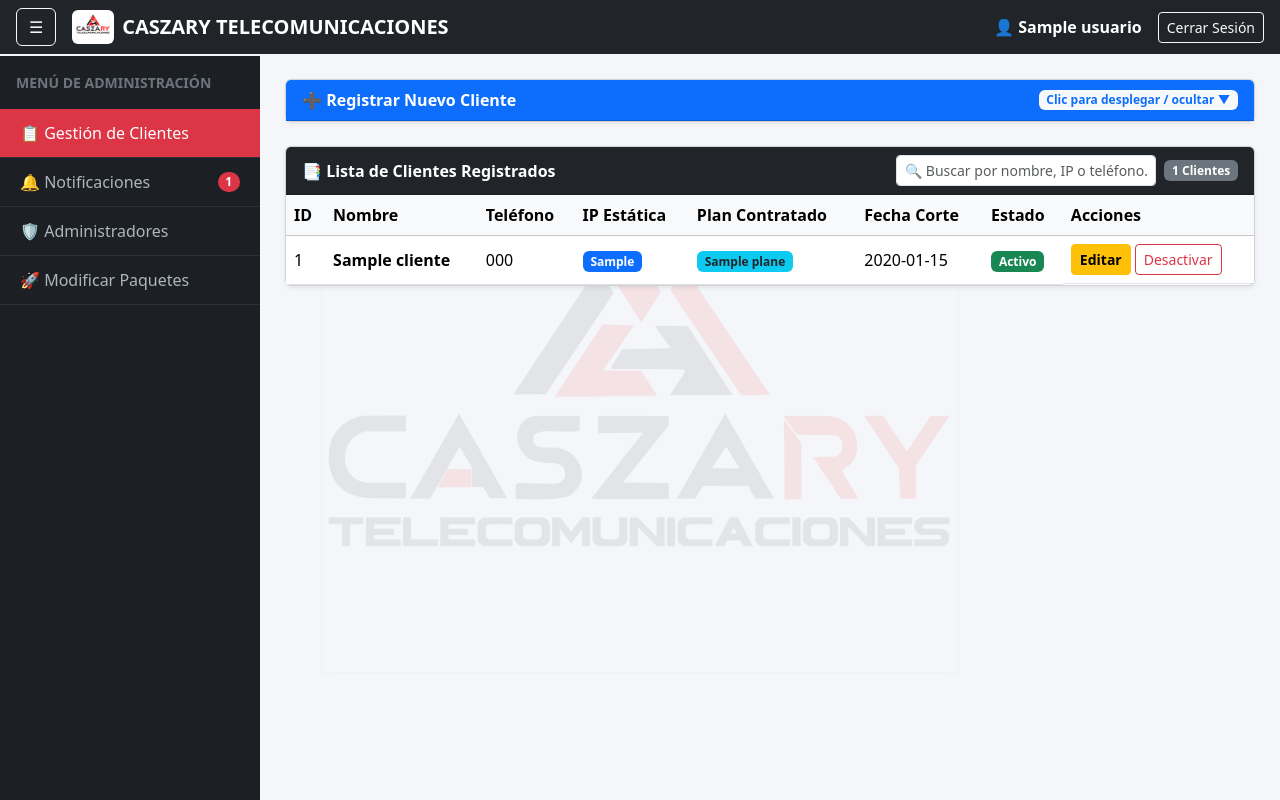
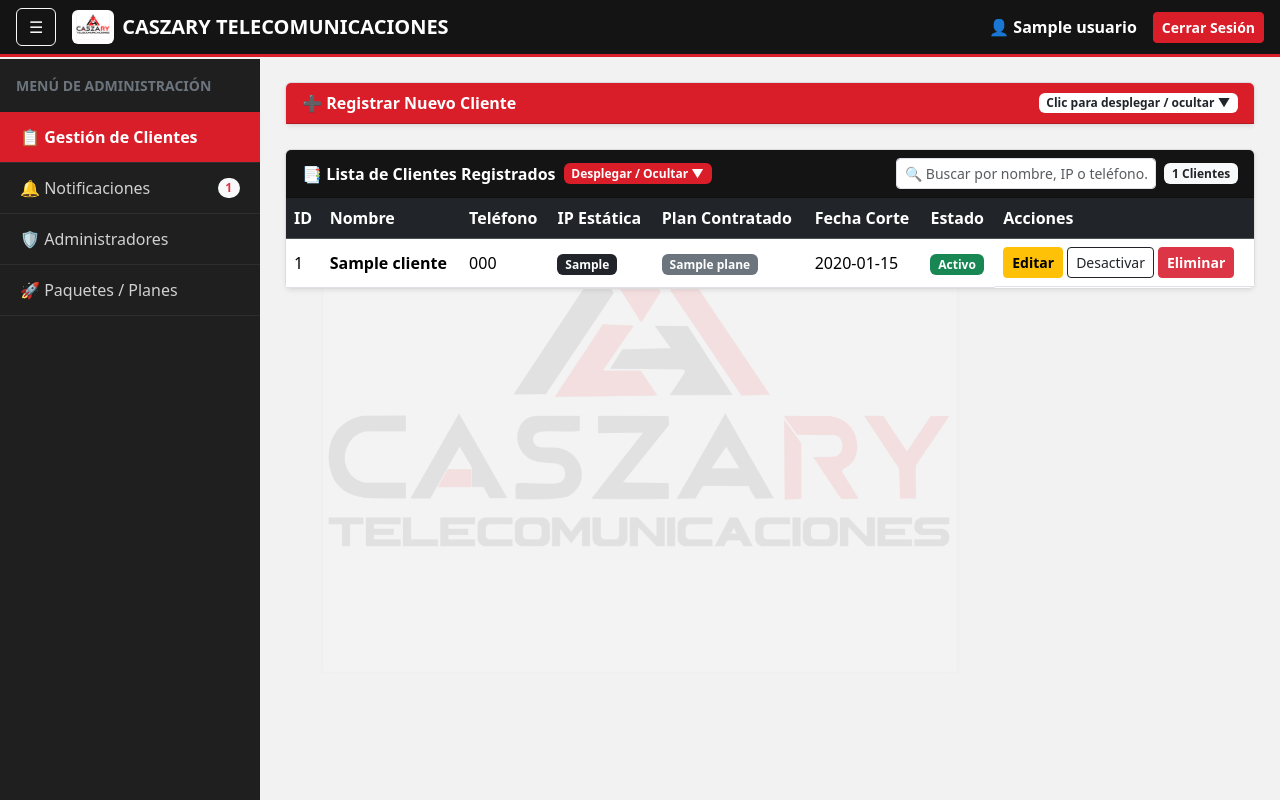
Before and after one commit to 236w0022-collab/gestion-mikrotik, a FastAPI app: template templates/panelad.html in a window 1280 px wide. Run offline with FastAPI, Linux system fonts and the light colour scheme; the template is opened without the code that fills it: most values are stand-ins (such as "Sample title", 1, 10 or a date in 2020).

Commit message:
Colores institucionales CASZARY, eliminar cliente, lista desplegable y agregar planes

```diff
--- a/main.py
+++ b/main.py
@@ -24,7 +24,7 @@ templates = Jinja2Templates(directory="templates")
 
 # --- MODELOS PYDANTIC ADICIONALES ---
 
-class PlanUpdate(BaseModel):
+class PlanCreateOrUpdate(BaseModel):
     nombre: str
     velocidad_subida: str
     velocidad_bajada: str
@@ -103,8 +103,21 @@ def obtener_planes(db: Session = Depends(get_db)):
     return db.query(models.Plan).order_by(models.Plan.id).all()
 
 
+@app.post("/api/planes")
+def crear_plan(datos: PlanCreateOrUpdate, db: Session = Depends(get_db)):
+    nuevo_plan = models.Plan(
+        nombre=datos.nombre,
+        velocidad_subida=datos.velocidad_subida,
+        velocidad_bajada=datos.velocidad_bajada
+    )
+    db.add(nuevo_plan)
+    db.commit()
+    db.refresh(nuevo_plan)
+    return {"mensaje": "Plan creado correctamente", "id": nuevo_plan.id}
+
+
 @app.put("/api/planes/{plan_id}")
-def actualizar_plan(plan_id: int, datos: PlanUpdate, db: Session = Depends(get_db)):
+def actualizar_plan(plan_id: int, datos: PlanCreateOrUpdate, db: Session = Depends(get_db)):
     plan = db.query(models.Plan).filter(models.Plan.id == plan_id).first()
     if not plan:
         raise HTTPException(status_code=404, detail="Plan no encontrado")
@@ -165,6 +178,17 @@ def cambiar_estado_cliente(cliente_id: int, db: Session = Depends(get_db)):
     return cliente
 
 
+@app.delete("/api/clientes/{cliente_id}")
+def eliminar_cliente(cliente_id: int, db: Session = Depends(get_db)):
+    cliente = db.query(models.Cliente).filter(models.Cliente.id == cliente_id).first()
+    if not cliente:
+        raise HTTPException(status_code=404, detail="Cliente no encontrado")
+
+    db.delete(cliente)
+    db.commit()
+    return {"mensaje": "Cliente eliminado correctamente"}
+
+
 # --- API REST DE ADMINISTRADORES ---
 
 @app.get("/api/administradores")
--- a/templates/panelad.html
+++ b/templates/panelad.html
@@ -6,8 +6,15 @@
     <title>Panel de Control WISP - CASZARY TELECOMUNICACIONES</title>
     <link href="https://cdn.jsdelivr.net/npm/bootstrap@5.3.2/dist/css/bootstrap.min.css" rel="stylesheet">
     <style>
+        :root {
+            --caszary-red: #D91E2A;
+            --caszary-red-dark: #a8141e;
+            --caszary-black: #141414;
+            --caszary-dark: #1f1f1f;
+        }
+
         body {
-            background-color: #f4f6f9;
+            background-color: #f2f2f2;
             overflow-x: hidden;
             position: relative;
         }
@@ -29,34 +36,66 @@
             z-index: 0;
         }
 
-        /* Navbar Superior */
-        .navbar-custom { background-color: #212529; color: white; z-index: 1030; }
+        /* Navbar Superior Institucional */
+        .navbar-custom {
+            background-color: var(--caszary-black);
+            border-bottom: 3px solid var(--caszary-red);
+            color: white;
+            z-index: 1030;
+        }
+
+        /* Clases Institucionales Rojo / Negro */
+        .bg-caszary-red { background-color: var(--caszary-red) !important; color: #fff !important; }
+        .bg-caszary-black { background-color: var(--caszary-black) !important; color: #fff !important; }
+        .btn-caszary-red {
+            background-color: var(--caszary-red);
+            border-color: var(--caszary-red);
+            color: #fff;
+            font-weight: 600;
+        }
+        .btn-caszary-red:hover {
+            background-color: var(--caszary-red-dark);
+            border-color: var(--caszary-red-dark);
+            color: #fff;
+        }
+        .btn-caszary-black {
+            background-color: var(--caszary-black);
+            border-color: var(--caszary-black);
+            color: #fff;
+            font-weight: 600;
+        }
+        .btn-caszary-black:hover {
+            background-color: #333333;
+            color: #fff;
+        }
 
         /* Sidebar Izquierdo Desplegable */
         #sidebar {
             width: 260px;
-            min-height: calc(100vh - 56px);
-            background-color: #1c2024;
+            min-height: calc(100vh - 59px);
+            background-color: var(--caszary-dark);
             color: #fff;
             transition: margin-left 0.3s ease;
             position: fixed;
-            top: 56px;
+            top: 59px;
             left: 0;
             z-index: 1020;
         }
         #sidebar.collapsed { margin-left: -260px; }
         #sidebar .nav-link {
-            color: #adb5bd;
-            padding: 12px 20px;
-            border-bottom: 1px solid #2c3136;
+            color: #d1d1d1;
+            padding: 13px 20px;
+            border-bottom: 1px solid #2e2e2e;
             cursor: pointer;
             display: flex;
             justify-content: space-between;
             align-items: center;
+            transition: background 0.2s;
         }
         #sidebar .nav-link:hover, #sidebar .nav-link.active {
-            background-color: #dc3545;
+            background-color: var(--caszary-red);
             color: #fff;
+            font-weight: 600;
         }
 
         /* Contenido Principal */
@@ -69,7 +108,10 @@
         }
         #main-content.expanded { margin-left: 0; }
 
-        .card { background-color: rgba(255, 255, 255, 0.94); }
+        .card {
+            background-color: rgba(255, 255, 255, 0.95);
+            border: 1px solid #dcdcdc;
+        }
 
         @media (max-width: 768px) {
             #sidebar { margin-left: -260px; }
@@ -90,7 +132,7 @@
         </div>
         <div class="d-flex align-items-center gap-3">
             <span>👤 <strong>{{ usuario }}</strong></span>
-            <a href="/logout" class="btn btn-outline-light btn-sm">Cerrar Sesión</a>
+            <a href="/logout" class="btn btn-caszary-red btn-sm">Cerrar Sesión</a>
         </div>
     </nav>
 
@@ -103,13 +145,13 @@
             </a>
             <a class="nav-link" onclick="mostrarSeccion('seccion-notificaciones', this)">
                 <span>🔔 Notificaciones</span>
-                <span class="badge bg-danger rounded-pill" id="badge-notif">0</span>
+                <span class="badge bg-light text-danger fw-bold rounded-pill" id="badge-notif">0</span>
             </a>
             <a class="nav-link" onclick="mostrarSeccion('seccion-administradores', this)">
                 <span>🛡️ Administradores</span>
             </a>
             <a class="nav-link" onclick="mostrarSeccion('seccion-paquetes', this)">
-                <span>🚀 Modificar Paquetes</span>
+                <span>🚀 Paquetes / Planes</span>
             </a>
         </nav>
     </div>
@@ -122,12 +164,12 @@
         <!-- ========================================================= -->
         <div id="seccion-clientes" class="seccion-panel">
 
-            <!-- Tarjeta Desplegable: Registrar Nuevo Cliente -->
+            <!-- Tarjeta Desplegable 1: Registrar Nuevo Cliente -->
             <div class="card shadow-sm mb-4">
-                <div class="card-header bg-primary text-white d-flex justify-content-between align-items-center"
+                <div class="card-header bg-caszary-red d-flex justify-content-between align-items-center"
                      style="cursor: pointer;" data-bs-toggle="collapse" data-bs-target="#collapseRegistro">
                     <span class="fw-bold">➕ Registrar Nuevo Cliente</span>
-                    <span class="badge bg-light text-primary">Clic para desplegar / ocultar ▼</span>
+                    <span class="badge bg-white text-dark">Clic para desplegar / ocultar ▼</span>
                 </div>
                 <div id="collapseRegistro" class="collapse">
                     <div class="card-body">
@@ -153,26 +195,32 @@
                                 <input type="date" class="form-control" id="fecha_corte" required>
                             </div>
                             <div class="col-12 text-end">
-                                <button type="submit" class="btn btn-success px-4">Guardar y Sincronizar MikroTik</button>
+                                <button type="submit" class="btn btn-caszary-red px-4">Guardar y Sincronizar MikroTik</button>
                             </div>
                         </form>
                     </div>
                 </div>
             </div>
 
-            <!-- Tabla de Clientes + Barra Buscadora -->
+            <!-- Tarjeta Desplegable 2: Lista de Clientes Registrados + Barra Buscadora -->
             <div class="card shadow-sm">
-                <div class="card-header bg-dark text-white d-flex flex-wrap justify-content-between align-items-center gap-2">
+                <div class="card-header bg-caszary-black d-flex flex-wrap justify-content-between align-items-center gap-2">
+                    <div class="d-flex align-items-center gap-2" style="cursor: pointer;"
+                         data-bs-toggle="collapse" data-bs-target="#collapseListaClientes">
                         <span class="fw-bold">📑 Lista de Clientes Registrados</span>
+                        <span class="badge bg-caszary-red">Desplegar / Ocultar ▼</span>
+                    </div>
+
                     <div class="d-flex align-items-center gap-2">
                         <input type="text" id="buscadorClientes" class="form-control form-control-sm"
                                style="width: 260px;" placeholder="🔍 Buscar por nombre, IP o teléfono...">
-                        <span class="badge bg-secondary" id="contadorClientes">0 Clientes</span>
+                        <span class="badge bg-light text-dark fw-bold" id="contadorClientes">0 Clientes</span>
                     </div>
                 </div>
+                <div id="collapseListaClientes" class="collapse show">
                     <div class="card-body table-responsive p-0">
                         <table class="table table-hover align-middle mb-0">
-                        <thead class="table-light">
+                            <thead class="table-dark">
                                 <tr>
                                     <th>ID</th>
                                     <th>Nombre</th>
@@ -189,13 +237,14 @@
                     </div>
                 </div>
             </div>
+        </div>
 
         <!-- ========================================================= -->
         <!-- SECCIÓN 2: NOTIFICACIONES -->
         <!-- ========================================================= -->
         <div id="seccion-notificaciones" class="seccion-panel d-none">
             <div class="card shadow-sm">
-                <div class="card-header bg-warning text-dark fw-bold">
+                <div class="card-header bg-caszary-red fw-bold">
                     🔔 Alertas de Vencimiento y Cortes Pendientes
                 </div>
                 <div class="card-body">
@@ -212,7 +261,7 @@
             <div class="row g-4">
                 <div class="col-md-5">
                     <div class="card shadow-sm">
-                        <div class="card-header bg-dark text-white fw-bold">➕ Crear Nuevo Administrador</div>
+                        <div class="card-header bg-caszary-black fw-bold">➕ Crear Nuevo Administrador</div>
                         <div class="card-body">
                             <form id="formNuevoAdmin">
                                 <div class="mb-3">
@@ -223,14 +272,14 @@
                                     <label class="form-label fw-bold">Contraseña</label>
                                     <input type="password" class="form-control" id="admin_pass" required placeholder="********">
                                 </div>
-                                <button type="submit" class="btn btn-primary w-100">Registrar Administrador</button>
+                                <button type="submit" class="btn btn-caszary-red w-100">Registrar Administrador</button>
                             </form>
                         </div>
                     </div>
                 </div>
                 <div class="col-md-7">
                     <div class="card shadow-sm">
-                        <div class="card-header bg-secondary text-white fw-bold">👥 Administradores Registrados</div>
+                        <div class="card-header bg-caszary-black fw-bold">👥 Administradores Registrados</div>
                         <div class="card-body">
                             <ul class="list-group" id="listaAdmins"></ul>
                         </div>
@@ -240,13 +289,39 @@
         </div>
 
         <!-- ========================================================= -->
-        <!-- SECCIÓN 4: MODIFICAR PAQUETES -->
+        <!-- SECCIÓN 4: AGREGAR Y MODIFICAR PAQUETES -->
         <!-- ========================================================= -->
         <div id="seccion-paquetes" class="seccion-panel d-none">
+
+            <!-- Tarjeta para Agregar Nuevo Plan -->
+            <div class="card shadow-sm mb-4">
+                <div class="card-header bg-caszary-red fw-bold">➕ Agregar Nuevo Paquete / Plan</div>
+                <div class="card-body">
+                    <form id="formNuevoPlan" class="row g-3 align-items-end">
+                        <div class="col-md-5">
+                            <label class="form-label fw-bold">Nombre del Plan</label>
+                            <input type="text" class="form-control" id="nuevo_plan_nombre" placeholder="Ej. Plan 30 Megas (Simétrico)" required>
+                        </div>
+                        <div class="col-md-2">
+                            <label class="form-label fw-bold">Subida (Megas)</label>
+                            <input type="text" class="form-control" id="nuevo_plan_subida" placeholder="Ej. 30" required>
+                        </div>
+                        <div class="col-md-2">
+                            <label class="form-label fw-bold">Bajada (Megas)</label>
+                            <input type="text" class="form-control" id="nuevo_plan_bajada" placeholder="Ej. 30" required>
+                        </div>
+                        <div class="col-md-3">
+                            <button type="submit" class="btn btn-caszary-black w-100">Agregar Plan</button>
+                        </div>
+                    </form>
+                </div>
+            </div>
+
+            <!-- Tabla para Modificar Paquetes Existentes -->
             <div class="card shadow-sm">
-                <div class="card-header bg-dark text-white fw-bold">🚀 Configurar Velocidades de Paquetes</div>
+                <div class="card-header bg-caszary-black fw-bold">🚀 Configurar Velocidades de Paquetes Existentes</div>
                 <div class="card-body table-responsive">
-                    <table class="table table-bordered align-middle">
+                    <table class="table table-bordered align-middle mb-0">
                         <thead class="table-light">
                             <tr>
                                 <th>ID</th>
@@ -265,14 +340,14 @@
     </div>
 
     <!-- ========================================================= -->
-    <!-- MODAL PARA EDITAR CLIENTE (CAMBIAR MEGAS / PLAN / IP / FECHA) -->
+    <!-- MODAL PARA EDITAR CLIENTE -->
     <!-- ========================================================= -->
     <div class="modal fade" id="modalEditarCliente" tabindex="-1" aria-hidden="true">
         <div class="modal-dialog">
             <div class="modal-content">
-                <div class="modal-header bg-warning text-dark">
+                <div class="modal-header bg-caszary-black">
                     <h5 class="modal-title fw-bold">✏️ Editar Servicio del Cliente</h5>
-                    <button type="button" class="btn-close" data-bs-dismiss="modal" aria-label="Cerrar"></button>
+                    <button type="button" class="btn-close btn-close-white" data-bs-dismiss="modal" aria-label="Cerrar"></button>
                 </div>
                 <form id="formEditarCliente">
                     <div class="modal-body">
@@ -300,7 +375,7 @@
                     </div>
                     <div class="modal-footer">
                         <button type="button" class="btn btn-secondary" data-bs-dismiss="modal">Cancelar</button>
-                        <button type="submit" class="btn btn-primary">Guardar Cambios</button>
+                        <button type="submit" class="btn btn-caszary-red">Guardar Cambios</button>
                     </div>
                 </form>
             </div>
@@ -364,7 +439,7 @@
             planesGlobal.forEach(p => {
                 const sub = p.velocidad_subida || p.subida || '';
                 const baj = p.velocidad_bajada || p.bajada || '';
-                const optionHTML = `<option value="${p.id}">${p.nombre} (${sub} / ${baj})</option>`;
+                const optionHTML = `<option value="${p.id}">${p.nombre} (${sub}M / ${baj}M)</option>`;
                 selectNuevo.innerHTML += optionHTML;
                 selectEditar.innerHTML += optionHTML;
             });
@@ -382,7 +457,7 @@
                     ? '<span class="badge bg-success">Activo</span>'
                     : '<span class="badge bg-danger">Desactivado</span>';
                 const btnEstado = c.activo
-                    ? `<button class="btn btn-outline-danger btn-sm" onclick="cambiarEstado(${c.id})">Desactivar</button>`
+                    ? `<button class="btn btn-outline-dark btn-sm" onclick="cambiarEstado(${c.id})">Desactivar</button>`
                     : `<button class="btn btn-outline-success btn-sm" onclick="cambiarEstado(${c.id})">Activar</button>`;
 
                 tbody.innerHTML += `
@@ -390,20 +465,36 @@
                         <td>${c.id}</td>
                         <td class="fw-bold">${c.nombre}</td>
                         <td>${c.telefono}</td>
-                        <td><span class="badge bg-primary">${c.ip_estatica}</span></td>
-                        <td><span class="badge bg-info text-dark">${nombrePlan}</span></td>
+                        <td><span class="badge bg-dark">${c.ip_estatica}</span></td>
+                        <td><span class="badge bg-secondary">${nombrePlan}</span></td>
                         <td>${c.fecha_corte}</td>
                         <td>${badgeEstado}</td>
-                        <td class="d-flex gap-1">
+                        <td class="d-flex flex-wrap gap-1">
                             <button class="btn btn-warning btn-sm fw-bold" onclick="abrirModalEditar(${c.id})">Editar</button>
                             ${btnEstado}
+                            <button class="btn btn-danger btn-sm fw-bold" onclick="eliminarCliente(${c.id}, '${c.nombre}')">Eliminar</button>
                         </td>
                     </tr>
                 `;
             });
         }
 
-        // Abrir Modal de Edición con datos del cliente
+        // Eliminar Cliente (con confirmación)
+        async function eliminarCliente(id, nombre) {
+            if (!confirm(`¿Estás seguro de eliminar permanentemente al cliente "${nombre}"? También se eliminará su regla en el MikroTik.`)) {
+                return;
+            }
+            const res = await fetch(`/api/clientes/${id}`, {
+                method: 'DELETE'
+            });
+            if (res.ok) {
+                cargarDatos();
+            } else {
+                alert('❌ Error al eliminar el cliente.');
+            }
+        }
+
+        // Abrir Modal de Edición
         function abrirModalEditar(id) {
             const cliente = clientesGlobal.find(c => c.id === id);
             if (!cliente) return;
@@ -470,7 +561,7 @@
                             <div>
                                 <strong>⚠️ ${c.nombre}</strong> (IP: ${c.ip_estatica}) — Fecha de corte: <strong>${c.fecha_corte}</strong>
                             </div>
-                            ${c.activo ? `<button class="btn btn-sm btn-danger" onclick="cambiarEstado(${c.id})">Cortar Servicio</button>` : '<span class="badge bg-secondary">Ya Cortado</span>'}
+                            ${c.activo ? `<button class="btn btn-sm btn-caszary-red" onclick="cambiarEstado(${c.id})">Cortar Servicio</button>` : '<span class="badge bg-dark">Ya Cortado</span>'}
                         </li>
                     `;
                 }
@@ -482,20 +573,42 @@
             }
         }
 
+        // Agregar Nuevo Plan
+        document.getElementById('formNuevoPlan').addEventListener('submit', async (e) => {
+            e.preventDefault();
+            const payload = {
+                nombre: document.getElementById('nuevo_plan_nombre').value,
+                velocidad_subida: document.getElementById('nuevo_plan_subida').value,
+                velocidad_bajada: document.getElementById('nuevo_plan_bajada').value
+            };
+            const res = await fetch('/api/planes', {
+                method: 'POST',
+                headers: { 'Content-Type': 'application/json' },
+                body: JSON.stringify(payload)
+            });
+            if (res.ok) {
+                alert('✅ Nuevo plan agregado correctamente.');
+                e.target.reset();
+                cargarDatos();
+            } else {
+                alert('❌ Error al agregar el nuevo plan.');
+            }
+        });
+
         // Renderizar Tabla para Modificar Paquetes
         function renderTablaPlanes() {
             const tbody = document.getElementById('tablaPlanes');
             tbody.innerHTML = '';
             planesGlobal.forEach(p => {
-                const sub = p.velocidad_subida || p.subida || '5M';
-                const baj = p.velocidad_bajada || p.bajada || '10M';
+                const sub = p.velocidad_subida || p.subida || '5';
+                const baj = p.velocidad_bajada || p.bajada || '10';
                 tbody.innerHTML += `
                     <tr>
                         <td>${p.id}</td>
                         <td><input type="text" class="form-control form-control-sm" id="plan_nom_${p.id}" value="${p.nombre}"></td>
                         <td><input type="text" class="form-control form-control-sm" id="plan_sub_${p.id}" value="${sub}"></td>
                         <td><input type="text" class="form-control form-control-sm" id="plan_baj_${p.id}" value="${baj}"></td>
-                        <td><button class="btn btn-primary btn-sm" onclick="guardarPlan(${p.id})">Guardar Cambios</button></td>
+                        <td><button class="btn btn-caszary-red btn-sm" onclick="guardarPlan(${p.id})">Guardar Cambios</button></td>
                     </tr>
                 `;
             });
@@ -560,7 +673,7 @@
                         lista.innerHTML += `
                             <li class="list-group-item d-flex justify-content-between align-items-center">
                                 <span>👤 <strong>${a.username}</strong></span>
-                                <span class="badge bg-success">Activo</span>
+                                <span class="badge bg-dark">Activo</span>
                             </li>
                         `;
                     });
```
Lines whose indentation alone changed are shown as unchanged.
